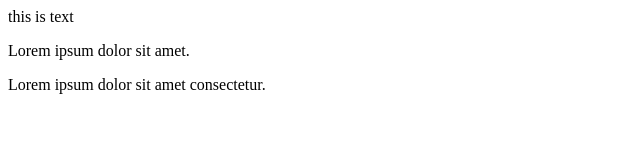
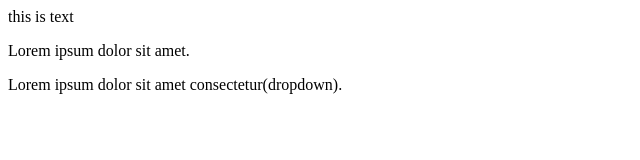
Before and after one commit to ashishkandpal070896/test01, a plain HTML site: page index.html in a window 1280 px wide. Shown: the whole page, without its empty margins (0-640 px from the left). Drawn offline with Linux system fonts and the light colour scheme.

```diff
--- a/index.html
+++ b/index.html
@@ -8,6 +8,6 @@
 <body>
   this is text
   <p>Lorem ipsum dolor sit amet.</p>
-  <p>Lorem ipsum dolor sit amet consectetur.</p>
+  <p>Lorem ipsum dolor sit amet consectetur(dropdown).</p>
 </body>
 </html>
```
